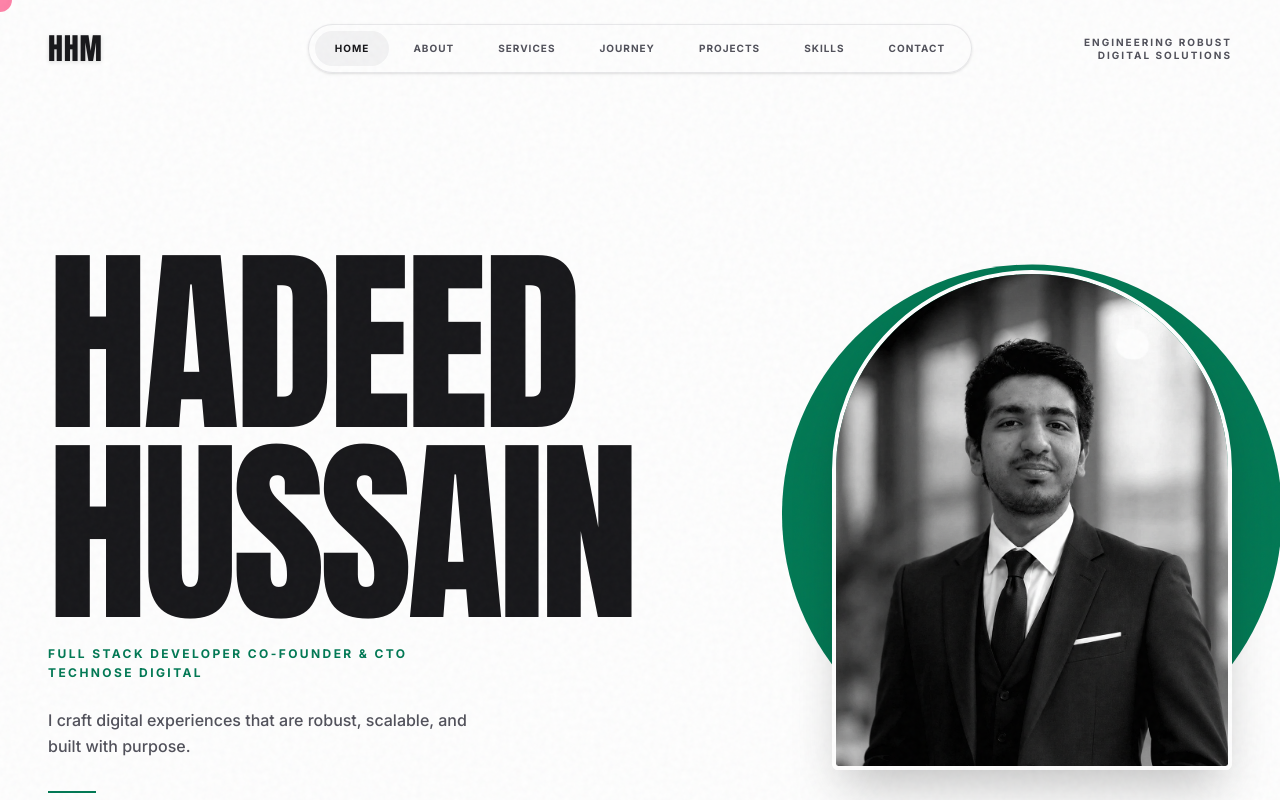
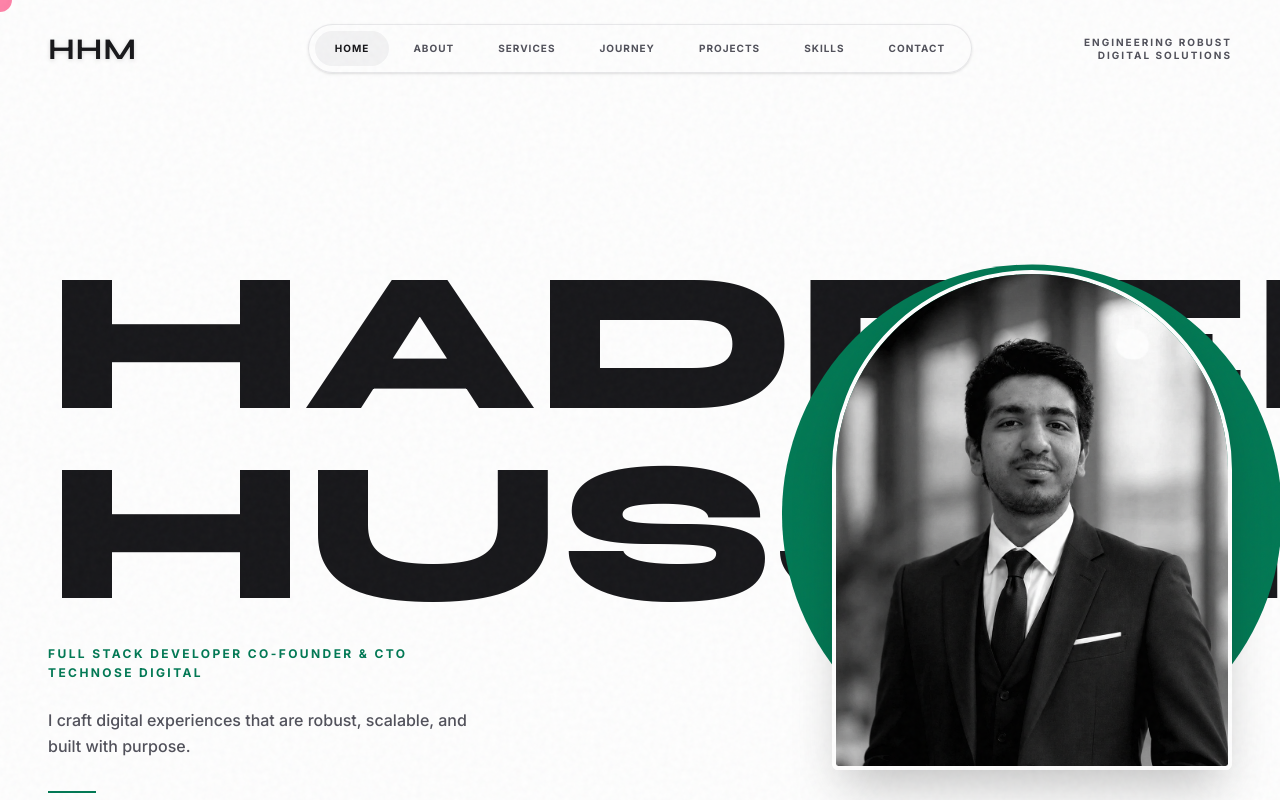
Before and after one commit to hadeedhussainmemon/My-portfolio, a React (Vite) app: page / in a window 1280 px wide. Shown: the top 800 px of the page. Built offline with nearby package versions, Linux system fonts and the light colour scheme.

Commit message:
Upgrade display typography to Syne and fix font loading issue

```diff
--- a/index.html
+++ b/index.html
@@ -29,13 +29,10 @@
   <link rel="dns-prefetch" href="https://fonts.googleapis.com" />
   <link rel="dns-prefetch" href="https://www.technosedigital.com" />
   <link rel="dns-prefetch" href="https://www.googletagmanager.com" />
-  <link rel="dns-prefetch" href="https://www.saylaniwelfare.com/" />
-
+  <link rel="preconnect" href="https://fonts.googleapis.com">
+  <link rel="preconnect" href="https://fonts.gstatic.com" crossorigin>
   <link rel="preload" href="/assets/imgs/Pro.webp" as="image" type="image/webp" fetchpriority="high" />
-  <link href="https://fonts.googleapis.com/css2?family=Inter:wght@400;500;600;700;900&family=Anton&family=Oswald:wght@400;700&display=optional" rel="stylesheet" media="print" onload="this.media='all'" />
-  <noscript>
-    <link href="https://fonts.googleapis.com/css2?family=Inter:wght@400;500;600;700;900&family=Anton&family=Oswald:wght@400;700&display=optional" rel="stylesheet" />
-  </noscript>
+  <link href="https://fonts.googleapis.com/css2?family=Inter:wght@400;500;600;700;900&family=Syne:wght@700;800&family=Bebas+Neue&family=Space+Grotesk:wght@700&display=swap" rel="stylesheet" />
 
   <!-- Open Graph / Facebook -->
   <meta property="og:type" content="website" />
@@ -230,8 +227,8 @@
   </noscript>
   <div id="root">
     <!-- Static App Shell for Instant FCP & LCP -->
-    <div style="height: 100vh; display: flex; flex-direction: column; justify-content: center; padding: 1.5rem; background: white; font-family: sans-serif;">
-      <div style="font-size: 80px; font-weight: 900; line-height: 0.95; text-transform: uppercase; color: #18181b; letter-spacing: -2px;">
+    <div style="height: 100vh; display: flex; flex-direction: column; justify-content: center; padding: 1.5rem; background: white; font-family: 'Syne', sans-serif;">
+      <div style="font-size: 80px; font-weight: 800; line-height: 0.95; text-transform: uppercase; color: #18181b;">
         <span style="display: block;">Hadeed</span>
         <span style="display: block;">Hussain</span>
       </div>
--- a/src/components/Home.jsx
+++ b/src/components/Home.jsx
@@ -12,7 +12,7 @@ export default function Home({ isLoading }) {
           {/* Left Content - Massive Typography */}
           <div className="order-1 flex flex-col justify-center text-left space-y-6 sm:space-y-8 animate-fadeInUp mt-4 lg:mt-0">
 
-            <h1 className="font-display text-[70px] xs:text-[85px] sm:text-[140px] md:text-[160px] lg:text-[180px] xl:text-[200px] leading-[0.95] text-zinc-900 uppercase m-0 tracking-tight flex flex-col">
+            <h1 className="font-display font-extrabold text-[70px] xs:text-[85px] sm:text-[140px] md:text-[160px] lg:text-[180px] xl:text-[200px] leading-[0.95] text-zinc-900 uppercase m-0 flex flex-col">
               <span className="block">Hadeed</span>
               <span className="block">Hussain</span>
             </h1>
--- a/src/index.css
+++ b/src/index.css
@@ -2,7 +2,7 @@
 
 @theme {
   --font-sans: 'Inter', -apple-system, BlinkMacSystemFont, 'Segoe UI', Roboto, Helvetica, Arial, sans-serif;
-  --font-display: 'Anton', 'Oswald', sans-serif;
+  --font-display: 'Syne', 'Bebas Neue', 'Space Grotesk', sans-serif;
 }
 
 @layer base {
```
